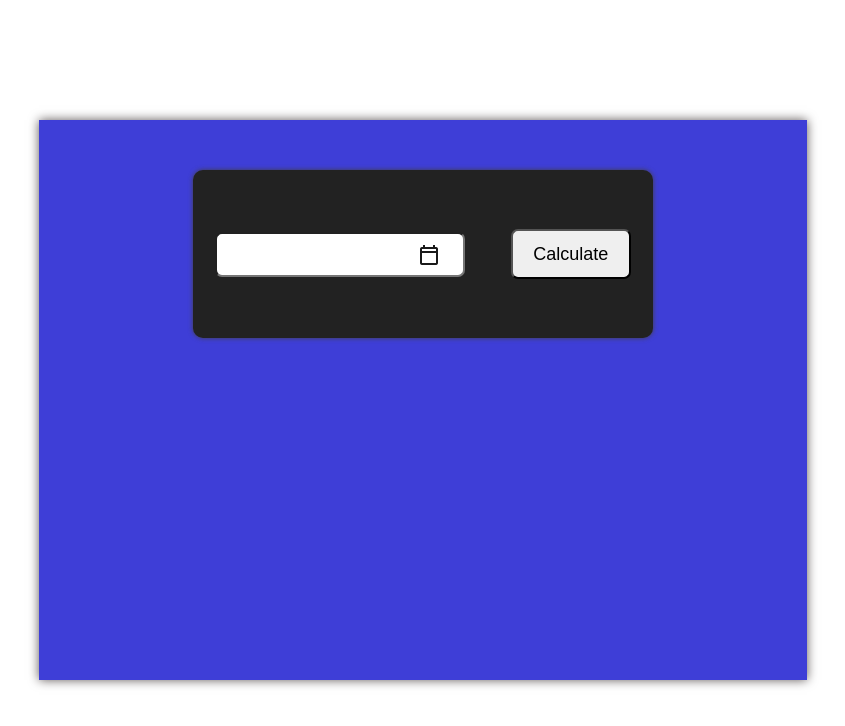
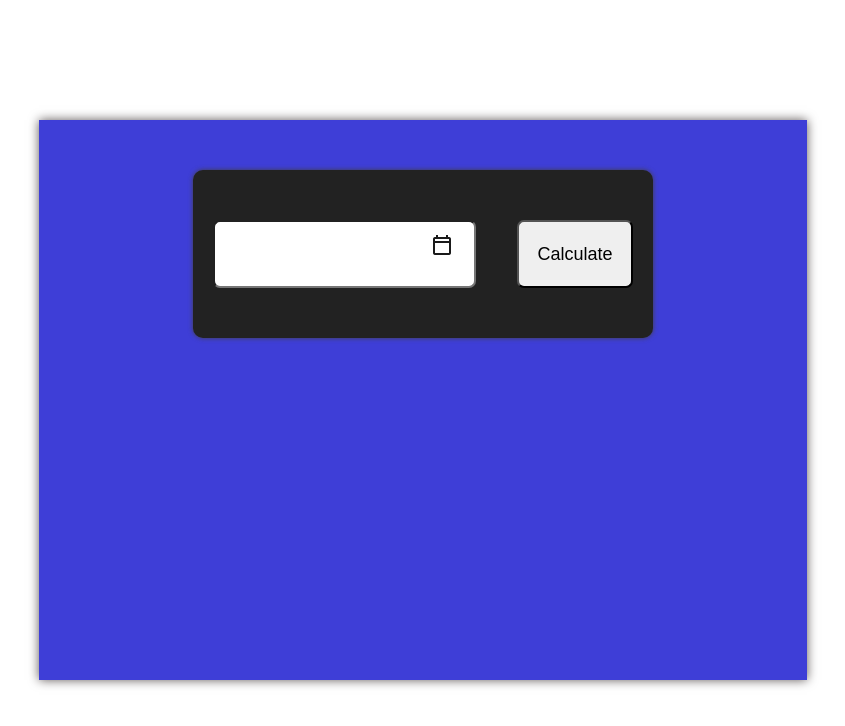
Before and after one commit to Abdulahad911/classTask-05, a plain HTML site: page index.html in a window 1280 px wide. Shown: the whole page, without its empty margins (217-1062 px from the left). Drawn offline with Linux system fonts and the light colour scheme.

Commit message:
changes in button & input size

```diff
--- a/style.css
+++ b/style.css
@@ -21,6 +21,7 @@ body{
     display: flex;
     flex-direction: column;
     align-items: center;
+    flex-wrap: wrap;
 }
 
 .box{
@@ -33,25 +34,27 @@ body{
     border-radius: 10px;
     margin-top: 50px;
     box-shadow: 0px 0px 5px rgb(67, 64, 64);
+    flex-wrap: wrap;
 }
 
 .box button{
-    width: 120px;
-    height: 50px;
+    width: 25%;
+    height: 40%;
     border-radius: 7px;
-
     font-family: Arial, Helvetica, sans-serif;
     font-size: large;
+    padding: 2px;
 }
 .box input{
-    width: 250px;
-    height: 45px;
+    width: 57%;
+    height: 40%;
     border-radius: 7px;
     font-family: Arial, Helvetica, sans-serif;
     font-size: large;
     background-color: white;
     background-image: url('./icons8-calendar-24.png');
     box-sizing: border-box;
-    background-position: 200px 10px;
+    background-position: 215px 12px;
     background-repeat: no-repeat;
+
 }
```
